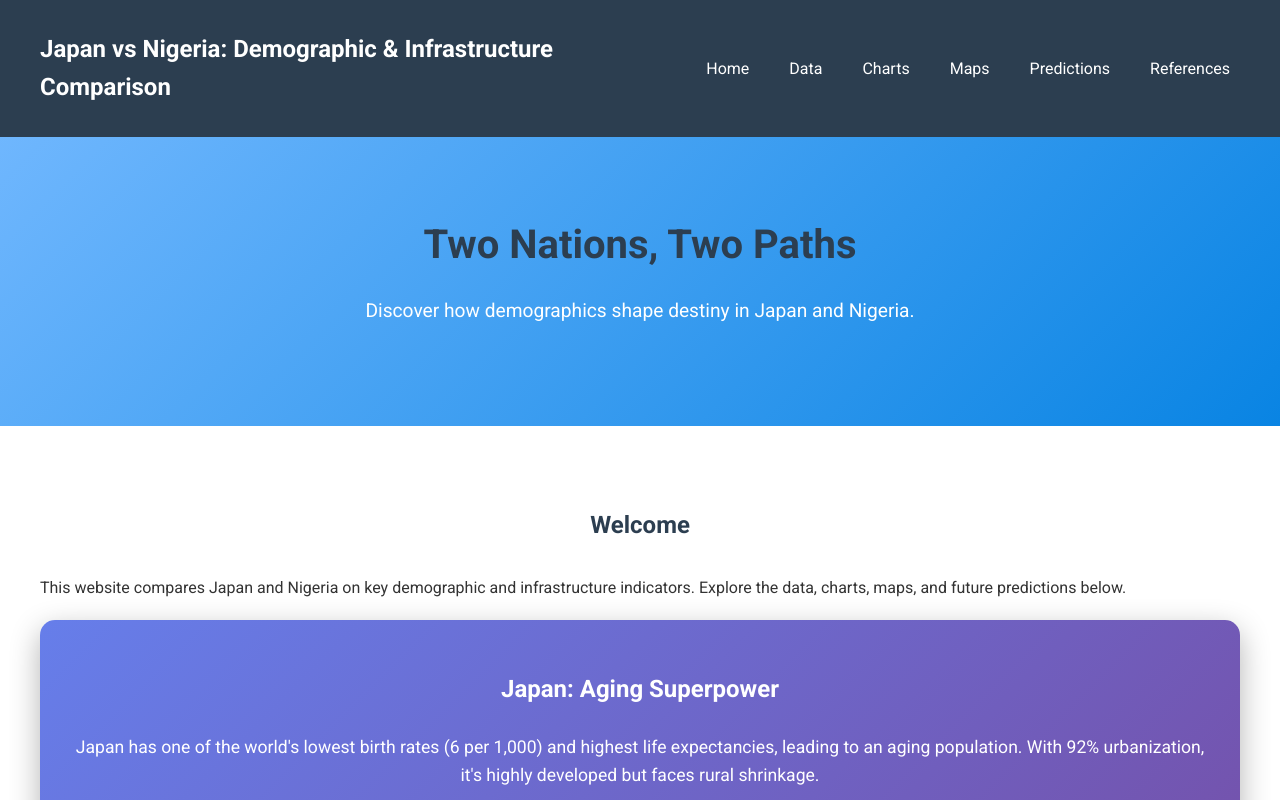
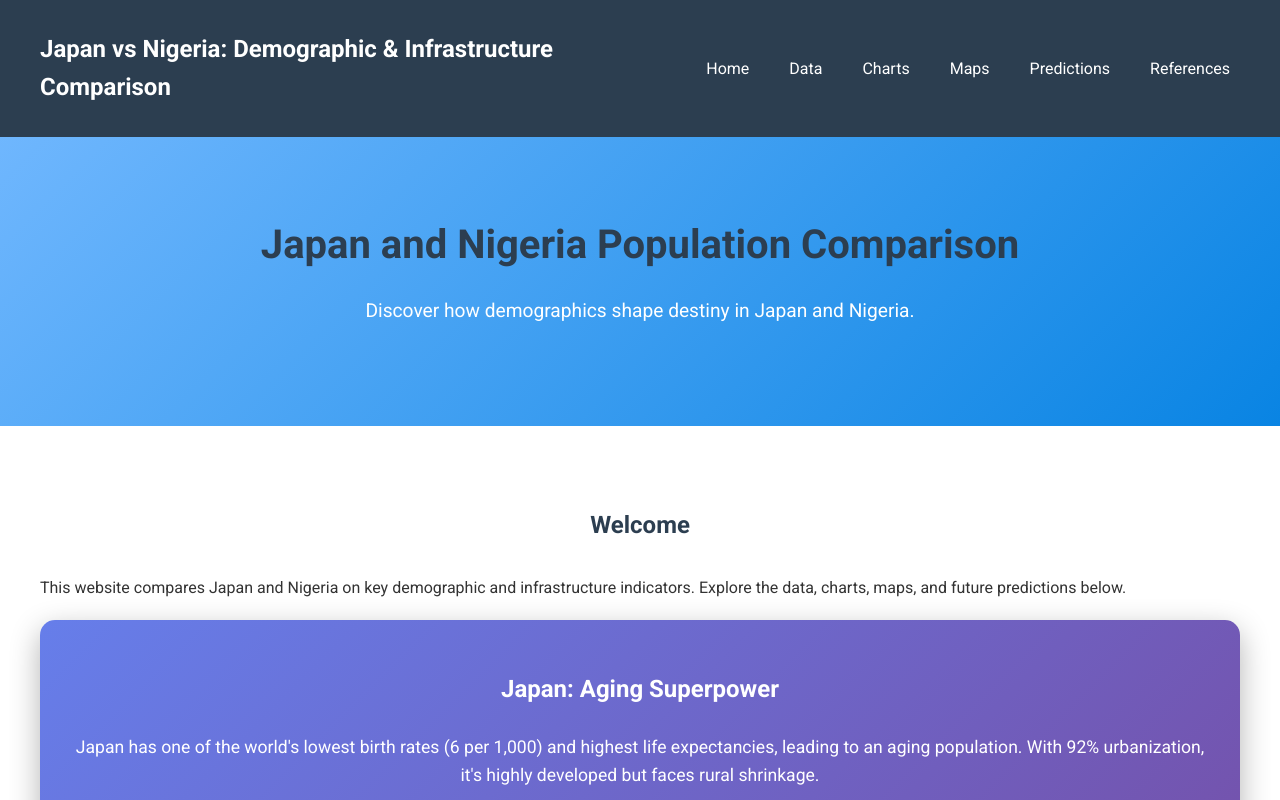
Before and after one commit to kevin02150101/japan-nigeria-comparison, a plain HTML site: page index.html in a window 1280 px wide. Shown: the top 800 px of the page. Drawn offline with nearby package versions, Linux system fonts and the light colour scheme.

Commit message:
Update hero title to Japan and Nigeria Population Comparison

```diff
--- a/index.html
+++ b/index.html
@@ -26,7 +26,7 @@
     </nav>
     <div class="hero">
         <div class="container">
-            <h2>Two Nations, Two Paths</h2>
+            <h2>Japan and Nigeria Population Comparison</h2>
             <p>Discover how demographics shape destiny in Japan and Nigeria.</p>
         </div>
     </div>
```
